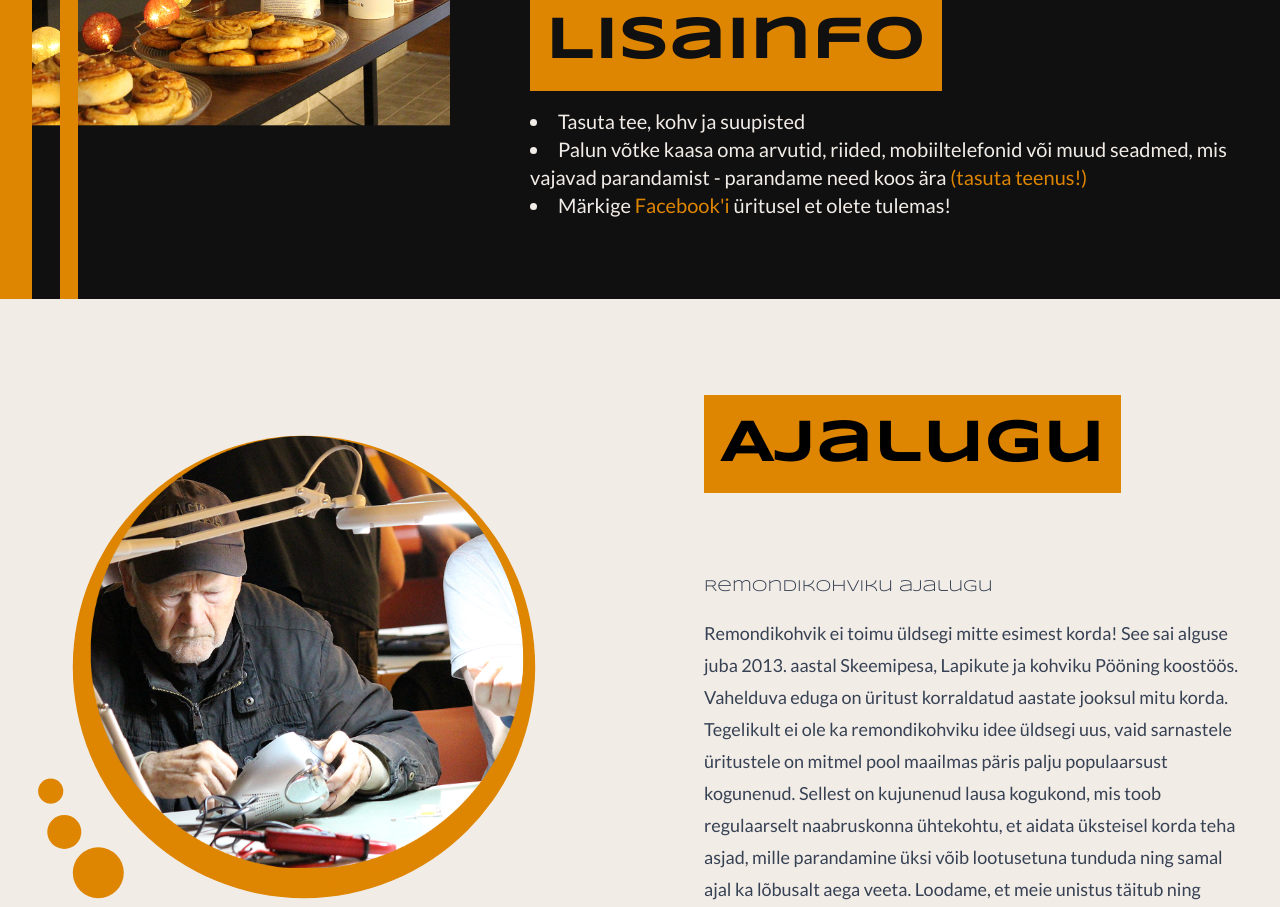
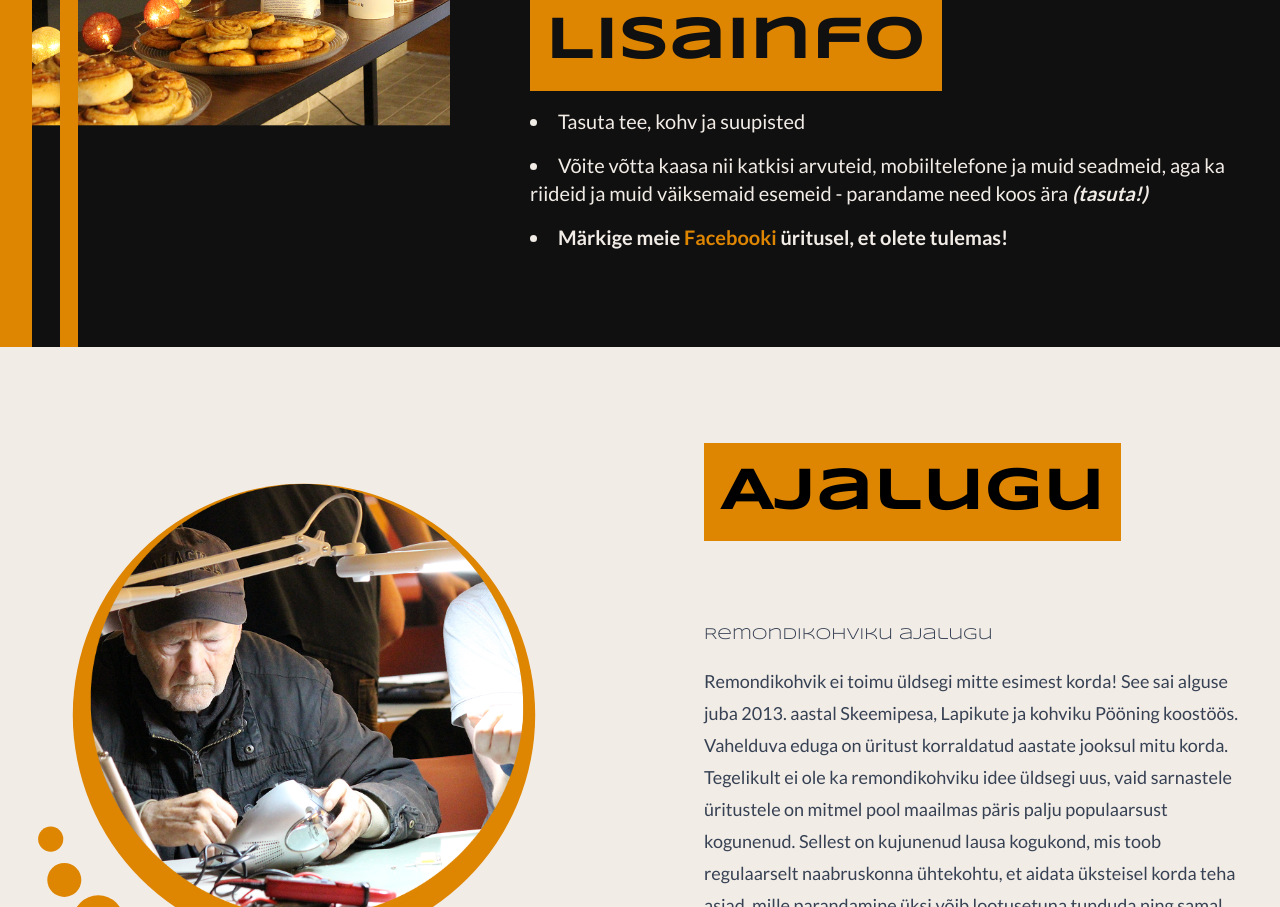
Before and after one commit to Lapikud/remondikohvik.lapikud.ee, a Next.js app: page / in a window 1280 px wide. Shown: the part 2500-3407 px from the top of the page. Built offline with nearby package versions, Linux system fonts and the light colour scheme.

Commit message:
Adjust event info section text, add spacing to list items

```diff
--- a/components/layout/info.tsx
+++ b/components/layout/info.tsx
@@ -1,17 +1,17 @@
 /** @format */
 
-import { Calendar, MapPin } from "lucide-react";
-import { Dec } from "../Dec";
-import { ContentBox } from "../content";
+import {Calendar, MapPin} from "lucide-react";
+import {Dec} from "../Dec";
+import {ContentBox} from "../content";
 import Link from "next/link";
 import Image from "next/image";
-import { cn } from "@/lib/utils";
+import {cn} from "@/lib/utils";
 
 export const InfoSection = () => (
   <section id="info" className="w-full max-h-fit flex relative bg-secondary">
     <div className="w-1/5 h-full absolute not-xl:hidden">
       {/* I cant decide if i want the lg or sm. the design says lg but im iffy */}
-      <Dec size="sm" />
+      <Dec size="sm"/>
     </div>
 
     <div
@@ -48,14 +48,14 @@ export const InfoSection = () => (
         />
         <ContentBox
           title="Kus?"
-          icon={<MapPin className="inline mr-2 stroke-3 lg:size-12" />}
+          icon={<MapPin className="inline mr-2 stroke-3 lg:size-12"/>}
         >
           <span>Taltech Peamaja Kohvik</span>
           <span>Akadeemia tee 5, Tallinn</span>
         </ContentBox>
         <ContentBox
           title="Millal?"
-          icon={<Calendar className="inline mr-2 stroke-3 lg:size-12" />}
+          icon={<Calendar className="inline mr-2 stroke-3 lg:size-12"/>}
         >
           <span>8. November, 2025</span>
           <span>11:00 - 15:00</span>
@@ -69,22 +69,21 @@ export const InfoSection = () => (
         />
         <ContentBox title="Lisainfo">
           <ul className="list-disc list-inside">
-            <li>Tasuta tee, kohv ja suupisted</li>
-            <li>
-              Palun võtke kaasa oma arvutid, riided, mobiiltelefonid või muud seadmed, mis vajavad parandamist -
-              parandame need koos ära{" "}
-              <span className="text-primary">(tasuta teenus!)</span>
+            <li className="mb-4">Tasuta tee, kohv ja suupisted</li>
+            <li className="mb-4">
+              Võite võtta kaasa nii katkisi arvuteid, mobiiltelefone ja muid seadmeid, aga ka riideid ja muid väiksemaid
+              esemeid - parandame need koos ära{" "}
+              <span className="italic font-bold">(tasuta!)</span>
             </li>
-            {/* TODO put the correct link to the event */}
-            <li>
-              Märkige {" "}
+            <li className="mb-4 font-bold">
+              Märkige meie {" "}
               <Link
-                href="https://facebook.com/lapikud"
-                className="text-primary"
+                href="https://fb.me/e/8MWIOveGl"
+                className="text-primary hover:underline"
               >
-                Facebook'i
+                Facebooki
               </Link> {" "}
-              üritusel et olete tulemas!
+              üritusel, et olete tulemas!
             </li>
           </ul>
         </ContentBox>
```
